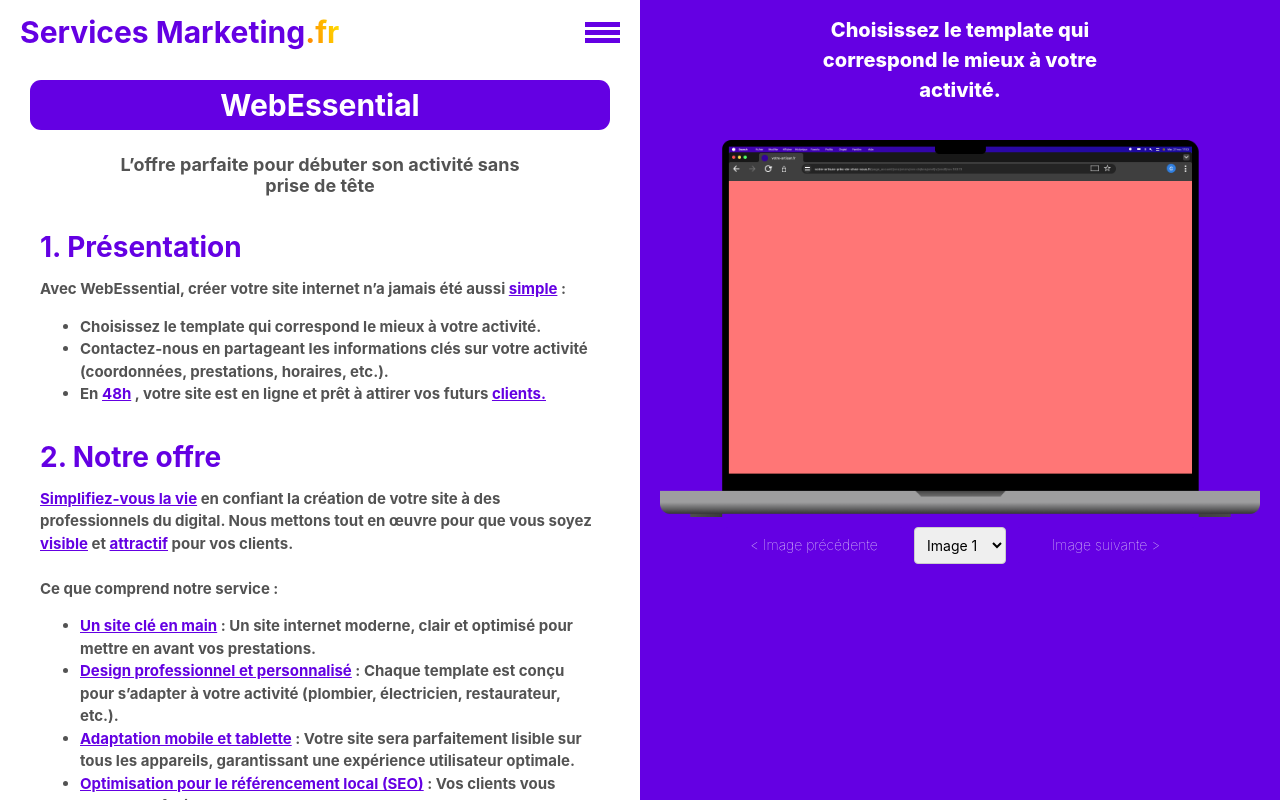
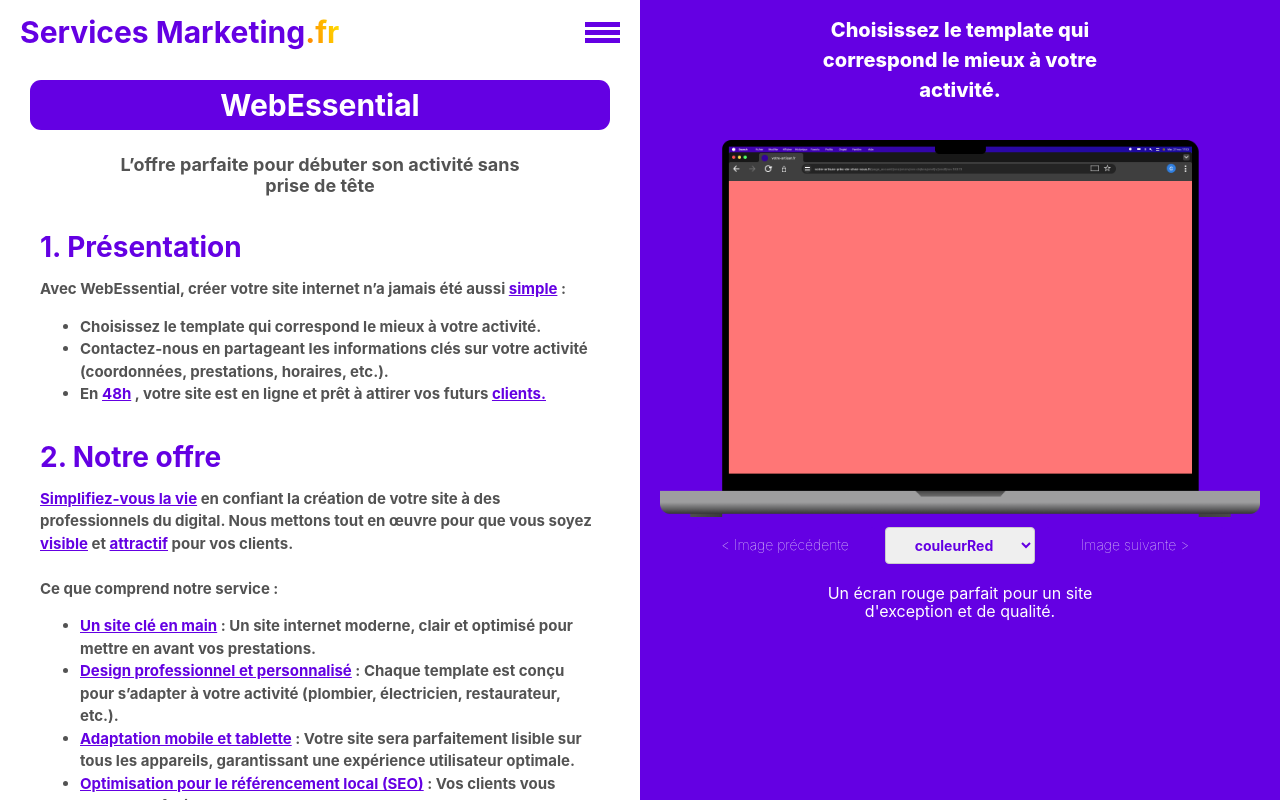
Before and after one commit to HaDock404/app-web-marketing, a React (Create React App) app: page /#/web-essential in a window 1280 px wide. Built offline with nearby package versions, Linux system fonts and the light colour scheme.

Commit message:
templates title&description

```diff
--- a/src/components/TemplatesOfferLargePage.jsx
+++ b/src/components/TemplatesOfferLargePage.jsx
@@ -20,8 +20,8 @@
         <article className='templates_offer_large_page'>
             <div className="carousel">
                 <img
-                    src={images[currentIndex]}
-                    alt={`Image ${currentIndex + 1}`}
+                    src={images[currentIndex].image}
+                    alt={`Image ${currentIndex + 1} - ${images[currentIndex].title}`}
                     className="carousel-image"
                 />
                 <div className="carousel-controls">
@@ -35,7 +35,7 @@
                     >
                     {images.map((image, index) => (
                         <option key={index} value={index}>
-                        Image {index + 1}
+                        {image.title}
                         </option>
                     ))}
                     </select>
@@ -44,6 +44,7 @@
                     </button>
                 </div>
             </div>
+            <div className='templates_offer_large_page_description'>{images[currentIndex].description}</div>
         </article>
     )
 }
--- a/src/pages/WebEssential/WebEssentialLargePage.jsx
+++ b/src/pages/WebEssential/WebEssentialLargePage.jsx
@@ -12,11 +12,22 @@
 import screen02 from '../../assets/screen_02.png'
 import screen03 from '../../assets/screen_03.png'
 
-const images = [
-    screen01,
-    screen02,
-    screen03
-
+const images= [
+    {
+        image: screen01,
+        title: "couleurRed",
+        description: "Un écran rouge parfait pour un site d'exception et de qualité."
+    },
+    {
+        image: screen02,
+        title: "couleurJaune",
+        description: "Jaune comme la couleur du soleil, admirez le plus beau site pour votre entreprise."
+    },
+    {
+        image: screen03,
+        title: "couleurVert",
+        description: "Un site vert comme la couleur de l'argent, qui affluera par millier une fois que vous aurez une site."
+    }
 ];
 
 function WebEssentialLargePage() {
--- a/src/styles/large_page.css
+++ b/src/styles/large_page.css
@@ -149,7 +149,7 @@
   }
 
   .carousel-button:hover {
-    font-weight: bold;
+    font-weight: 400;
   }
 
   .carousel-dropdown {
@@ -157,4 +157,17 @@
     font-size: 14px;
     border-radius: 4px;
     border: 1px solid #ccc;
+    color: #6400E3;
+    font-weight: bold;
+    width: 150px;
+    text-align: center;
+    cursor: pointer;
   }
+
+  .templates_offer_large_page_description {
+    width: calc(100% - 300px);
+    margin-left: 150px;
+    margin-right: 150px;
+    text-align: center;
+    color: white;
+  }
```
